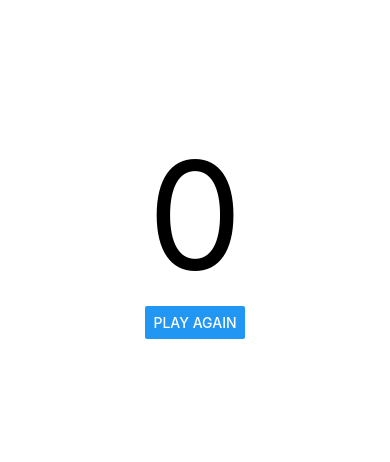
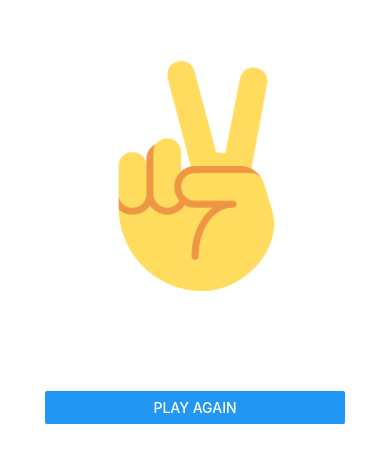
Before and after one commit to Mizzan/rock-paper-scissors-app, a React Native app: screen / in a window 390 px wide. Shown: the part 190-652 px from the top of the page. Built offline with nearby package versions, Linux system fonts and the light colour scheme.

Commit message:
play & sign emoji ready in game

```diff
--- a/src/PlayScreen.js
+++ b/src/PlayScreen.js
@@ -1,5 +1,17 @@
 import React, { useEffect, useState } from 'react';
-import { StyleSheet, View, Text, Button } from 'react-native';
+import { StyleSheet, View, Text, Button, Image } from 'react-native';
+
+const rock = require('./sign/rock.png');
+const paper = require('./sign/paper.png');
+const scissors = require('./sign/scissors.png');
+
+const randomImages = () => {
+  const emojis = [rock, paper, scissors];
+  const randomEmoji = Math.round(Math.random()*3);
+  return emojis[randomEmoji];
+}
+
+const bgColor = ["#16a085", "#c0392b", "#2ecc71"];
 
 const PlayScreen = () => {
   const [counter, setCounter] = useState(3);
@@ -19,9 +31,18 @@ const PlayScreen = () => {
   }, [counter]);
 
   return (
-    <View style={styles.container}>
-      <Text style={styles.counter}>{counter}</Text>
-      <Button style={styles.button} onPress={() => setCounter(3)} title="Play Again" />
+    <View style={StyleSheet.compose({backgroundColor: bgColor[counter - 1]},styles.container)}>
+      {
+        (counter < 1) ?
+        <>
+          <Image style={styles.sign} source={randomImages()}/>
+          <View style={styles.buttonStyle}>
+            <Button onPress={() => setCounter(3)} title="Play Again" />
+          </View>
+        </>
+      :
+        <Text style={styles.counter}>{counter}</Text>
+      }
     </View>
   );
 };
@@ -29,16 +50,20 @@ const PlayScreen = () => {
 const styles = StyleSheet.create({
   container: {
     flex: 1,
-    backgroundColor: '#fff',
     alignItems: 'center',
     justifyContent: 'center',
   },
   counter: {
     fontSize: 150,
   },
-  button: {
-    fontSize: 36,
+  buttonStyle: {
+    marginTop: 100,
+    width: 300,
   },
+  sign:{
+    width: 250,
+    height: 250,
+  }
 });
 
 export default PlayScreen;
```
